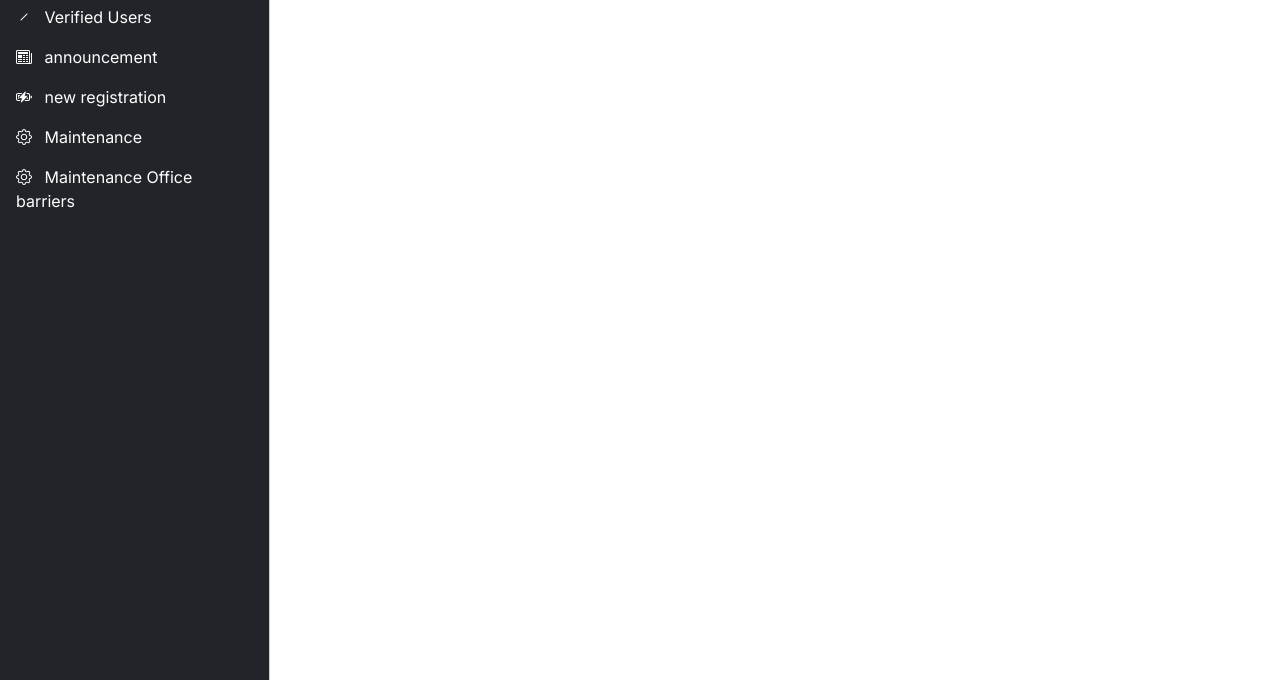
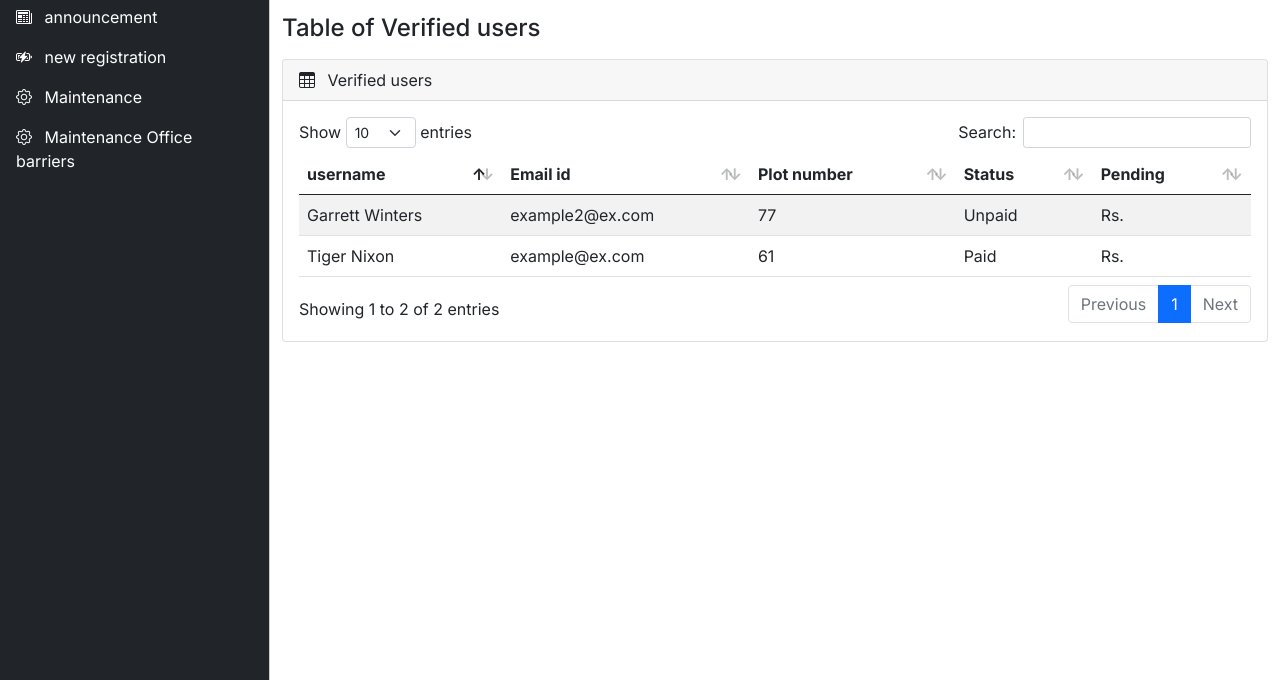
Before and after one commit to NoorMohamed-intern/moxman-psrbackend, a plain HTML site: page index.html in a window 1280 px wide. Shown: the part 120-800 px from the top of the page. Drawn offline with nearby package versions, Linux system fonts and the light colour scheme.

Commit message:
dashboard contents added

```diff
--- a/index.html
+++ b/index.html
@@ -99,10 +99,10 @@
                 <span class="me-2"><i class="bi bi-speedometer2"></i></span>
                 <span>Dashboard</span>
               </a>
-              <a href="verified.html" class="nav-link px-3 active">
+              <!-- <a href="verified.html" class="nav-link px-3 active">
                 <span class="me-2"><i class="bi bi-slash"></i></span>
                 <span>Verified Users</span>
-              </a>
+              </a> -->
               <a href="announcement.html" class="nav-link px-3 active">
                 <span class="me-2"><i class="bi bi-newspaper"></i></span>
                 <span>announcement</span>
@@ -126,12 +126,66 @@
       </div>
     </div>
     <!-- offcanvas -->
+
     <main class="mt-5 pt-3">
       <div class="container-fluid">
         <div class="row">
           <div class="col-md-12">
-            <h4>Dashboard</h4>
+            <h2>Dashboard</h2>
           </div>
+          <div class="col-md-12 mt-4">
+            <h4>Table of Verified users</h4>
+          </div>
+        </div>
+        <div class="row pt-2">
+            <div class="col-md-12 mb-3">
+                <div class="card">
+                  <div class="card-header">
+                    <span><i class="bi bi-table me-2"></i></span> Verified users
+                  </div>
+                  <div class="card-body">
+                    <div class="table-responsive">
+                      <table
+                        id="example"
+                        class="table table-striped data-table"
+                        style="width: 100%"
+                      >
+                        <thead>
+                          <tr>
+                            <th>username</th>
+                            <th>Email id</th>
+                            <th>Plot number</th>
+                            <th>Status</th>
+                            <th>Pending</th>
+
+                          </tr>
+                        </thead>
+                        <tbody>
+                          <tr>
+                            <td>Tiger Nixon</td>
+                            <td>example@ex.com</td>
+                            <td>61</td>
+                            <td>Paid</td>
+                            <td>Rs.</td>
+
+                          </tr>
+                          <tr>
+                            <td>Garrett Winters</td>
+                            <td>example2@ex.com</td>
+                            <td>77</td>
+                            <td>Unpaid</td>
+                            <td>Rs.</td>
+
+
+                          </tr>
+
+                        </tbody>
+
+                      </table>
+                    </div>
+                  </div>
+                </div>
+              </div>
         </div>
 
       </div>
```
Also changed, not shown: announcement.html (+2 -2 lines), new-registration.html (+2 -2 lines).
